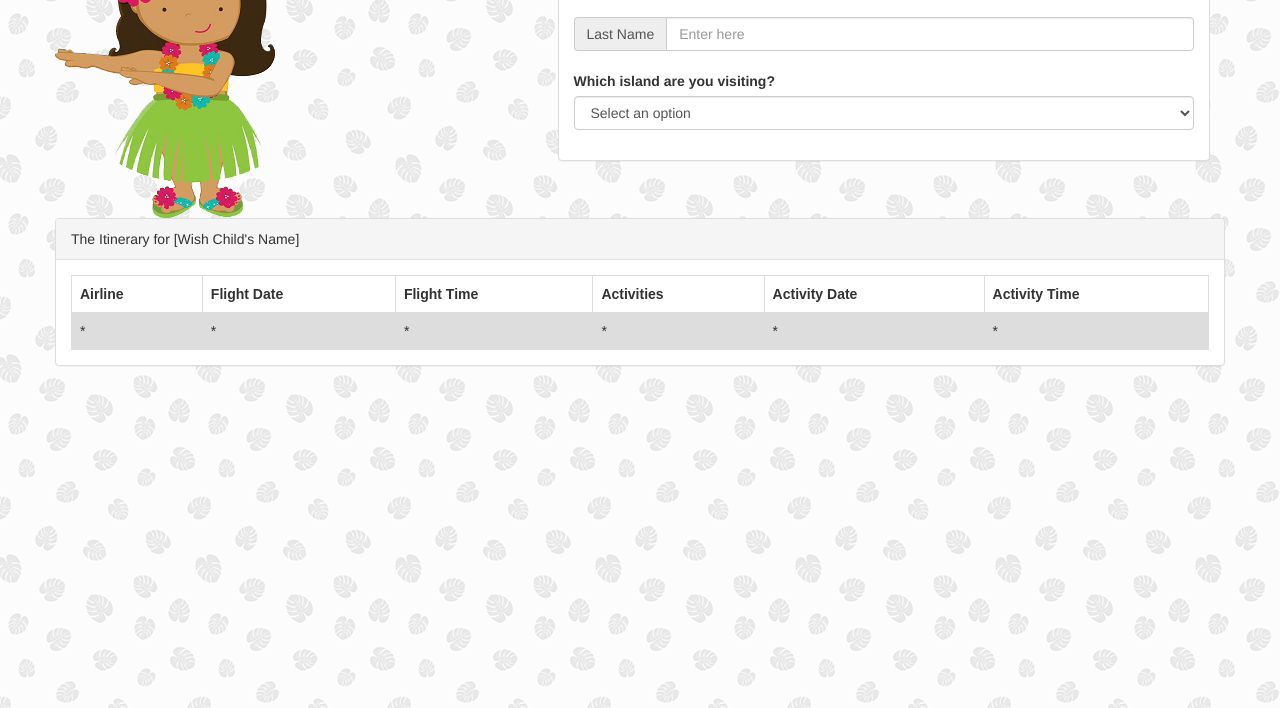
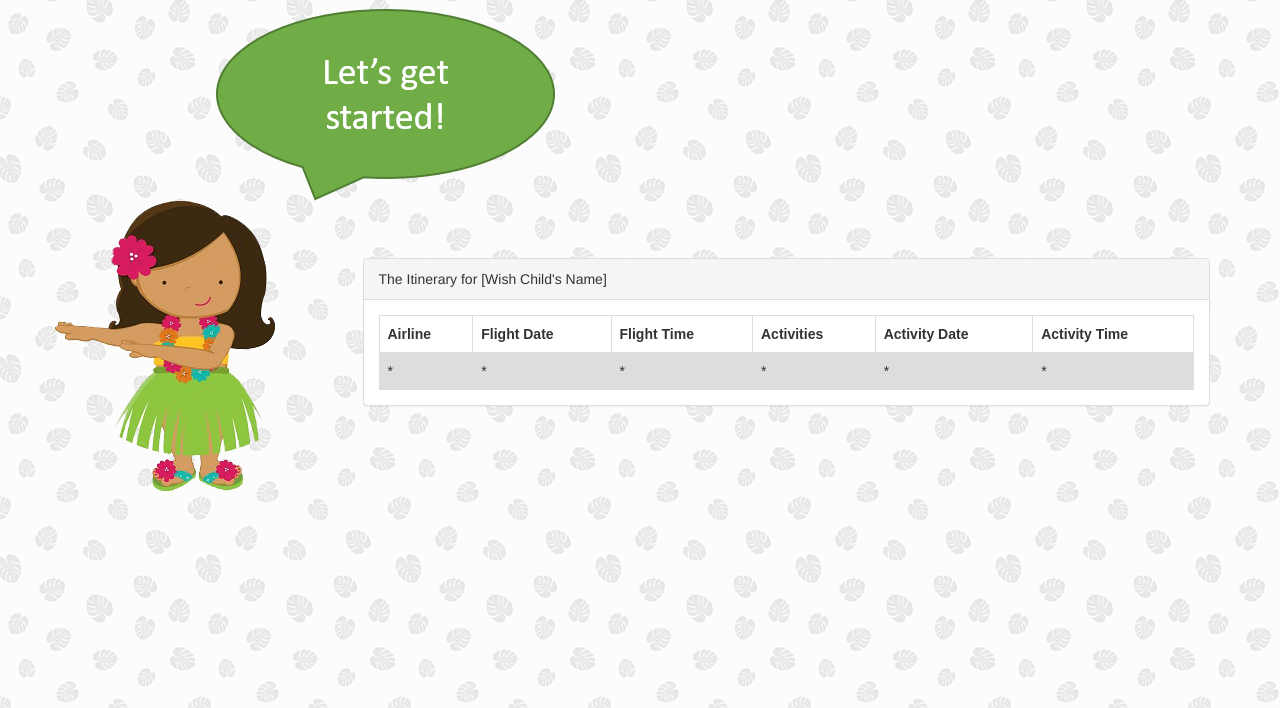
Before and after one commit to MAWHConciergeAPP/MAWH, a website: page views/itinerary.html in a window 1280 px wide. Shown: the part 92-800 px from the top of the page. Drawn offline with nearby package versions, Linux system fonts and the light colour scheme.

Commit message:
added more id names to make jquery easier and removed itinerary input table

```diff
--- a/public/css/style.css
+++ b/public/css/style.css
@@ -77,6 +77,10 @@ td, th {
 
 tr:nth-child(even) {
     background-color: #dddddd;
+}
+
+.itinerary-table {
+    margin-top: 350px;
 }
 
 /*---------------------------grindz------------------------------------------------------*/
--- a/views/itinerary.html
+++ b/views/itinerary.html
@@ -52,49 +52,17 @@
                 <div class="container">
 
                         <div class="row">
-                                <div class="col-md-5">
+                                <div class="col-md-3">
                                     <div class="row">
-                                        <div class="help-pic"><img src="../public/img/StartMessage.png"></div>
+                                            <div class="start-pic"><img src="../public/img/start-message.png"></div>
                                     </div>
                                     <div class="row">
                                             <div class="hula-pic"><img src="../public/img/hula-girl.png"></div>
                                     </div>
                                 </div>
 
-                                <div class="col-md-7">
-                                        <div class="panel panel-default">
-                                                <div class="panel-heading">
-                                                  <h3 class="panel-title">Enter the information of the Wish child to review your Itinerary</h3>
-                                                </div>
-                                                <div class="panel-body">
-                                                        <div class="input-group">
-                                                                <span class="input-group-addon" id="basic-addon1" data-name="first-name">First Name</span>
-                                                                <input type="text" class="form-control" placeholder="Enter here" aria-describedby="basic-addon1">
-                                                              </div>
-                                                              <br>
-                                                              <div class="input-group">
-                                                                    <span class="input-group-addon" id="basic-addon1" data-name="last-name">Last Name</span>
-                                                                    <input type="text" class="form-control" placeholder="Enter here" aria-describedby="basic-addon1">
-                                                                  </div>
-                                                                  <br>
-                                                                  <div class="form-group">
-                                                                    <label for="question1">Which island are you visiting?</label>
-                                                                    <select required class="form-control" id="question1">
-                                                                        <option value disabled selected>Select an option</option>
-                                                                        <option value="1" data-name="hawaii">Hawaii (big island)</option>
-                                                                        <option value="2" data-name="maui">Maui</option>
-                                                                        <option value="3" data-name="oahu">Oahu</option>
-                                                                        <option value="4" data-name="kauai">Kauai</option>
-                                                                    </select>
-                                                                </div>
 
-
-                                        </div> <!-- Panel body -->
-                                    </div> <!-- Panel default -->
-                                </div> <!--big row -->
-
-                                    <div class="row">
-                                        <div class="col-lg-12">
+                                <div class="col-lg-9 itinerary-table">
                                                         <div class="panel panel-default">
                                                             <!-- Default panel contents -->
                                                             <div class="panel-heading">The Itinerary for [Wish Child's Name]</div>
@@ -110,7 +78,7 @@
                                                                   <th>Activity Date</th>
                                                                   <th>Activity Time</th>
                                                                 </tr>
-                                                            <tr data-row-id="row-1">
+                                                                        <tr data-row-id="itinerary-table">
                                                                         <td data-name="flight-name">*</td>
                                                                         <td data-name="flight-date">*</td>
                                                                         <td data-name="flight-time">*</td>
@@ -121,10 +89,15 @@
                                                             </table>
                                                           </div> <!-- panel body -->
                                                     </div> <!-- panel default -->
-                                      </div> <!-- col-md-12 -->
-                                    </div> <!--table row -->
-                                </div>  <!-- col-md-7 -->
-                        </div> <!-- entire container -->
+
+
+                                        </div>
+                                    </div>
+                                </div> <!--container -->
+
+
+
+
                     <br>
                     <br>
                     <br>
```
Also changed, not shown: public/js/index.js (+13 -0 lines), views/activities.html (+1 -1 lines), views/grindz.html (+1 -1 lines). Lines whose indentation alone changed are shown as unchanged.
